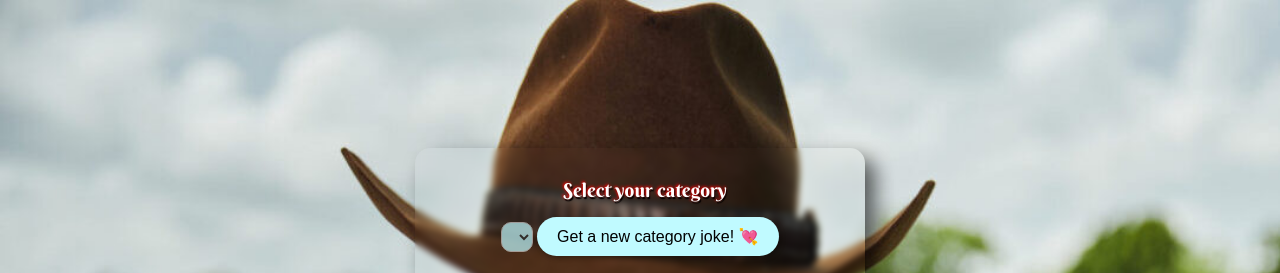
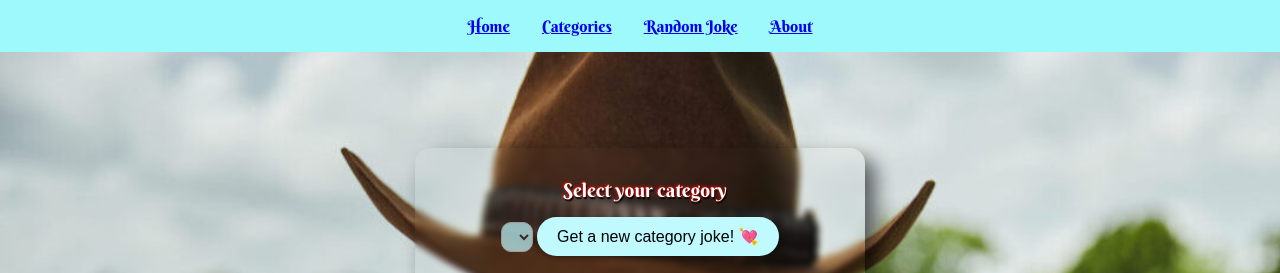
Before and after one commit to Sima6195/CHUCK-NORRIS, a plain HTML site: page Index.html in a window 1280 px wide. Shown: the top 273 px of the page. Drawn offline with Linux system fonts and the light colour scheme; no server answers.

Commit message:
Adding NavBar

```diff
--- a/Index.html
+++ b/Index.html
@@ -18,6 +18,17 @@
 	</head>
 
 	<body>
+		<nav class="navbar">
+			<div class="nav-container">
+				<ul class="nav-links">
+					<li><a href="#">Home</a></li>
+					<li><a href="#">Categories</a></li>
+					<li><a href="#">Random Joke</a></li>
+					<li><a href="#">About</a></li>
+				</ul>
+			</div>
+
+		</nav>
 		<div id="container">
 			<label for="category"> Select your category</label>
 			<select name="category" id="category" disabled>
--- a/Style.css
+++ b/Style.css
@@ -4,7 +4,7 @@ body {
 	background-image:url(image.png);
     background-repeat: no-repeat;
     background-size: cover;
-	margin: 0;
+	 margin: 0;
 	padding: 0;
 	min-height: 100vh;
 	display: flex;
@@ -92,3 +92,47 @@ label {
 	box-shadow: 0 0 8px rgba(0, 0, 0, 0.3);
 
 }
+
+/* Navbar Styles */
+.navbar {
+	color: white;
+	padding: 1rem 2rem;
+	font-family: 'Berkshire Swash';
+}
+
+
+.nav-container {
+	display: flex;
+	align-items: center;
+}
+
+.nav-links a:hover {
+	color: #ef3c13;
+}
+
+
+.navbar {
+    position: fixed;
+    top: 0;
+    left: 0;
+    width: 100%;
+    background-color: #9df9fc;
+    color: white;
+    z-index: 1000; /* Ensures it's on top of other elements */
+    padding: 1rem 0;
+}
+
+/* Style the nav container and links */
+.nav-container {
+    display: flex;
+    justify-content: center;
+    align-items: center;
+}
+
+.nav-links {
+    list-style: none;
+    display: flex;
+    gap: 2rem;
+    padding: 0;
+    margin: 0;
+}
```
Also changed, not shown: Java.js (+5 -5 lines), Register.html (+5 -1 lines).
